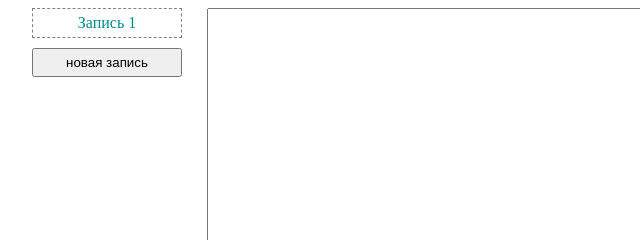
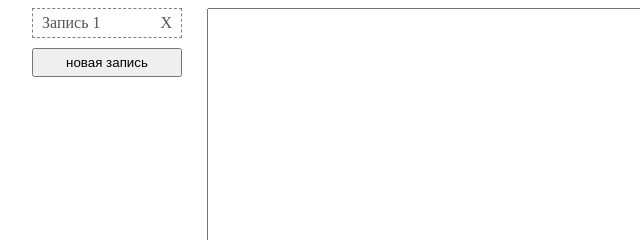
Before and after one commit to VitalickWeb/Resume_01, a plain HTML site: page index.html in a window 1280 px wide. Both pictures are taken after a click on the button "сохранить". Shown: the top 240 px of the page, 183-823 px from the left. Drawn offline with Linux system fonts and the light colour scheme.

Commit message:
added two span in js

```diff
--- a/css/main.less
+++ b/css/main.less
@@ -56,8 +56,18 @@
 	margin-bottom: 10px;
 	border: 1px dashed gray;
 	list-style-type: none;
-  color: darkcyan;
+  	color: #555;
 	cursor: pointer;
+}
+.open {
+	padding-right: 50px;
+}
+.open:hover {
+	color: darkcyan;
+}
+.remove {
+	color: #555;
+	padding-left: 10px;
 }
 li .active {
   background-color: rgb(239, 239, 239);
--- a/script.js
+++ b/script.js
@@ -184,15 +184,35 @@ btnSave.addEventListener('click', function() {
 	if (mode == 'create') {//если переменная равна строке этого класса
     let li = document.createElement('li'); // создаем лишки
     console.log(li, count);
-    li.innerHTML = 'Запись ' + count++;//записываем в них номер счетчика
-    li.dataset.key = attrCount++;// записываем в дата атрибут счетчик
+
+    let spanRec = document.createElement('span');
+    spanRec.classList.add('open');
+    spanRec.innerHTML = 'Запись ' + count++;//записываем в span номер счетчика
+    spanRec.dataset.key = attrCount++;// записываем в дата атрибут счетчик
+    li.append(spanRec);
+
+    let spanDel = document.createElement('span');
+    spanDel.classList.add('remove');
+    spanDel.innerHTML = 'X';
+    spanDel.addEventListener('click', function() {
+      textarea.value = '';
+
+      if (textarea.value == '') {
+        let resultRemove = document.createElement('span');
+        resultRemove.classList.add('message_o_del');
+        resultRemove.innerHTML = 'record successfully deleted';
+        parf.append(resultRemove);
+      }
+    });
+    li.append(spanDel);
+
     arrText.push(textarea.value);// пушим в массив текст
-    console.log(arrText, li.dataset.key);
+    console.log(arrText, spanRec.dataset.key);
 
     li.addEventListener('click', function() {
-      textarea.value = arrText[ li.dataset.key ];// при нажатии на лишку в текстареа записываем через массив номер ключа дата атрибута лишки
+      textarea.value = arrText[ spanRec.dataset.key ];// при нажатии на лишку в текстареа записываем через массив номер ключа дата атрибута лишки
       btnSave.dataset.mode = 'update';//записываем в дата атрибут кнопки ветку update
-      btnSave.dataset.key  = li.dataset.key;// в дата атрибут ключа кнопки записываем так же и номер ключа дата атрибута лишки
+      btnSave.dataset.key  = spanRec.dataset.key;// в дата атрибут ключа кнопки записываем так же и номер ключа дата атрибута лишки
       console.log(textarea.value, btnSave.dataset.mode, btnSave.dataset.key);
       let liActive = document.querySelector('li.active');
 
```
Also changed, not shown: css/main.css.
